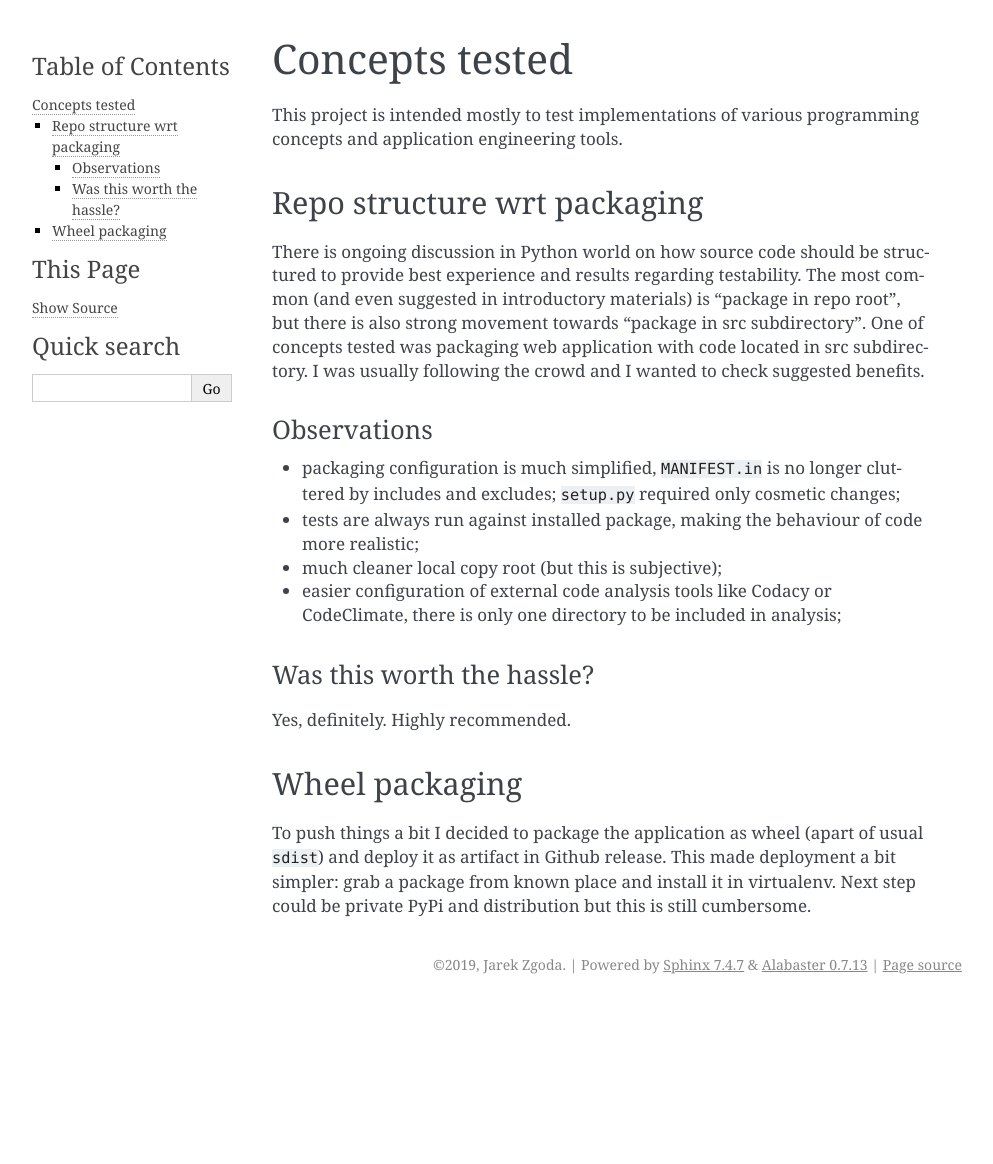
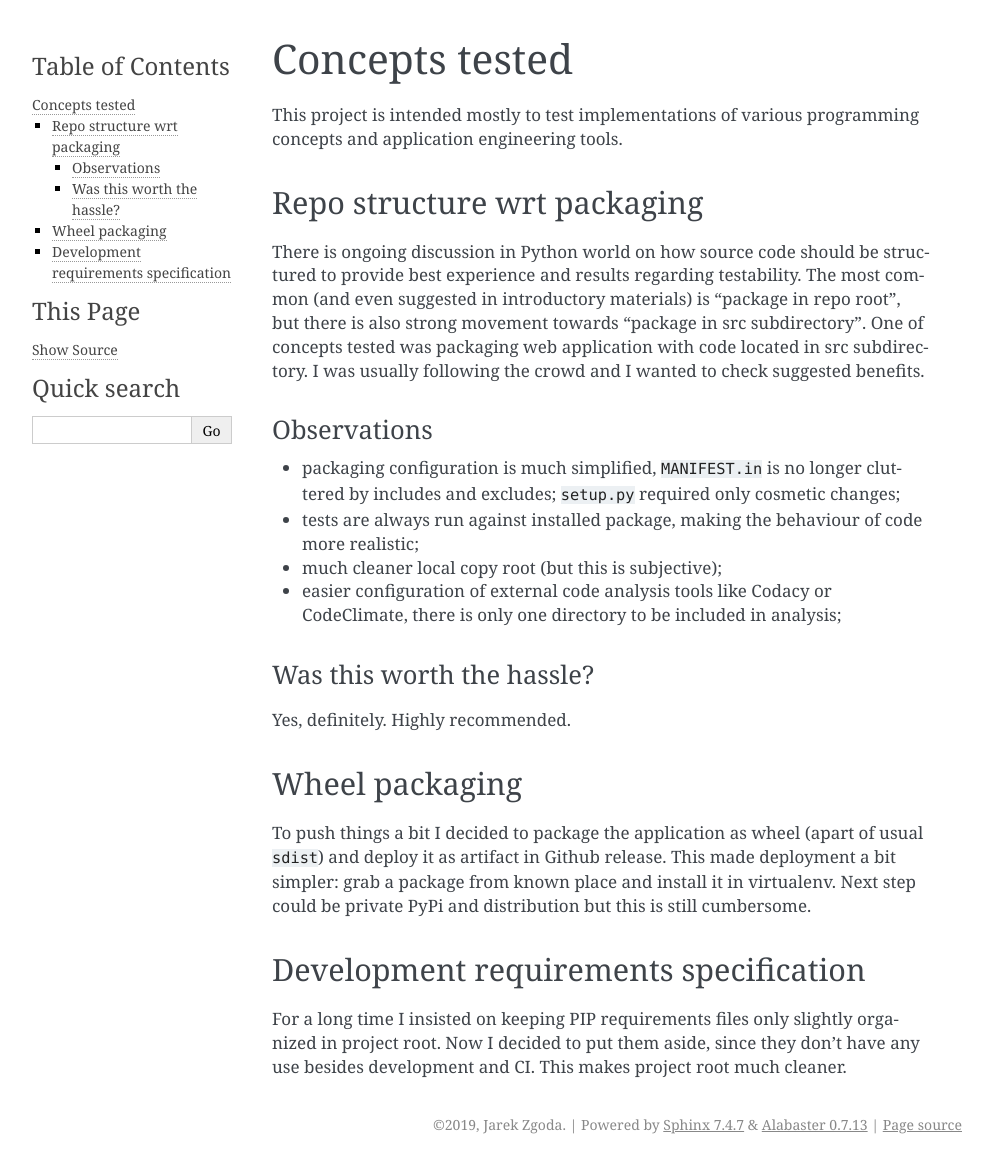
Before and after one commit to zgoda/devlog, a Sphinx documentation site: the page built from docs/concepts.rst, in a window 1280 px wide. Shown: the whole page, without its empty margins (148-1141 px from the left). Built offline with Sphinx 7.4.7, drawn with Linux system fonts in a browser that asks for light colours; before the commit the page ends 1004 px from its top, so only the background shows below that.

Commit message:
Reorganized pip requirements files

```diff
--- a/docker-compose.yml
+++ b/docker-compose.yml
@@ -17,7 +17,7 @@ services:
       - /bin/sh
       - -c
       - |
-          python manage.py initdb
+          rundevlog initdb
           gunicorn --access-logfile - --reload devlog.wsgi:application --bind=0.0.0.0:5000
     depends_on:
       - db
--- a/docs/concepts.rst
+++ b/docs/concepts.rst
@@ -40,3 +40,10 @@ usual ``sdist``) and deploy it as artifact in Github release. This made
 deployment a bit simpler: grab a package from known place and install it in
 virtualenv. Next step could be private PyPi and distribution but this is still
 cumbersome.
+
+Development requirements specification
+--------------------------------------
+
+For a long time I insisted on keeping PIP requirements files only slightly
+organized in project root. Now I decided to put them aside, since they don't
+have any use besides development and CI. This makes project root much cleaner.
```
Also changed, not shown: .codacy.yml, .codeclimate.yml, .travis.yml, 10 other files.
